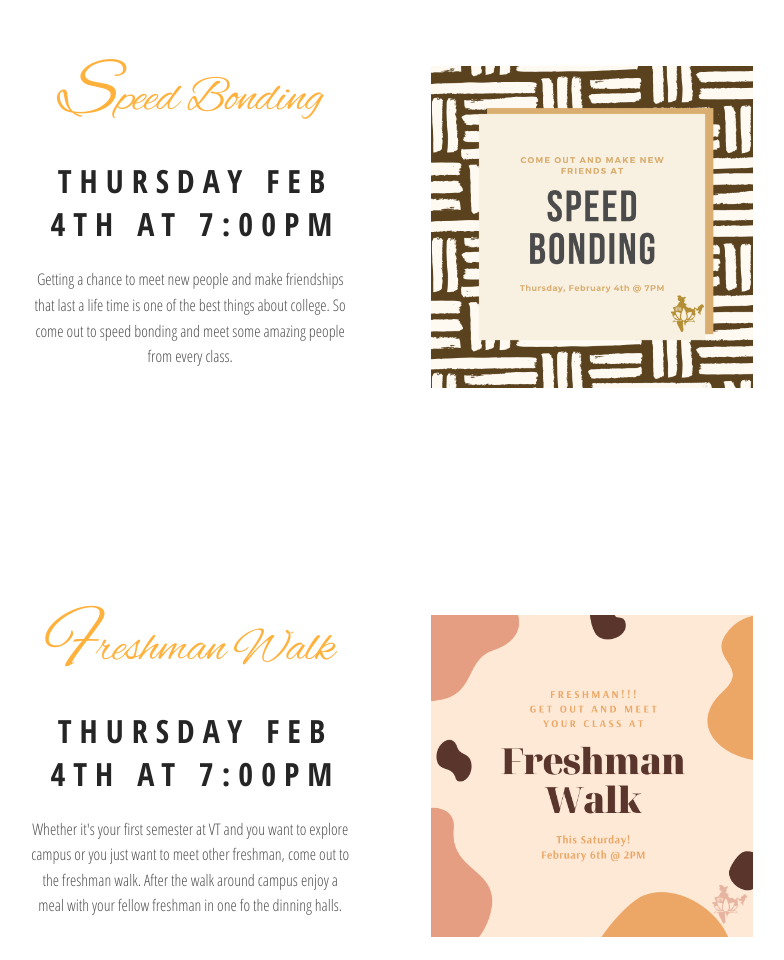
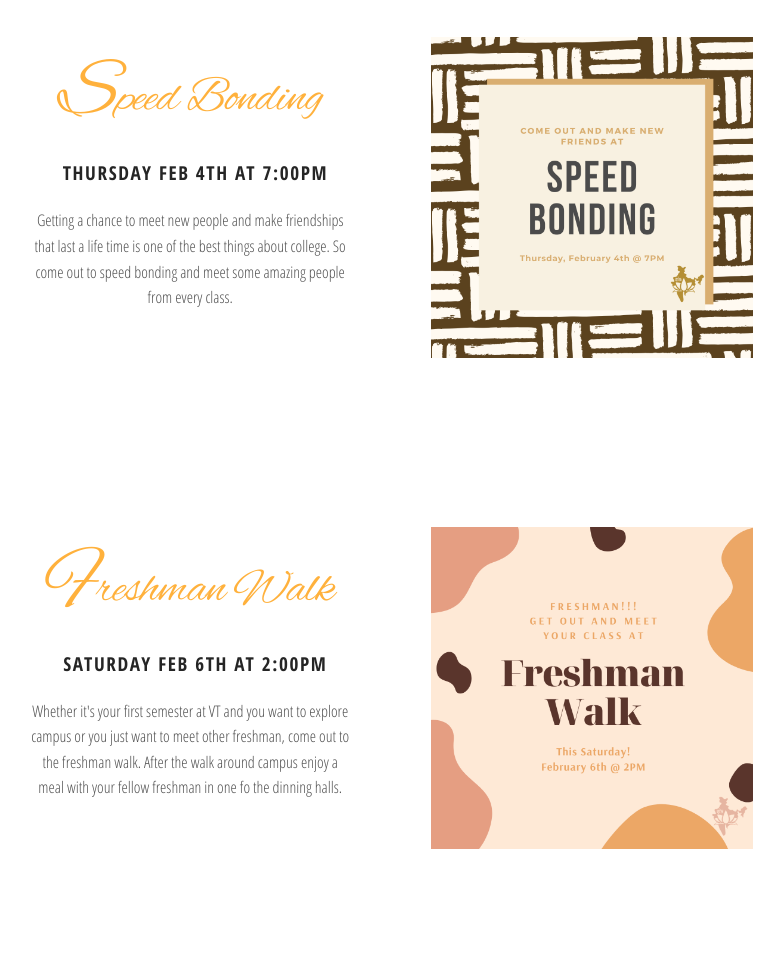
Before and after one commit to siaatvt/siaatvt.github.io, a plain HTML site: page events.html in a window 1280 px wide. Shown: the part 685-1645 px from the top of the page, without its empty margins (249-1033 px from the left). Drawn offline with nearby package versions, Linux system fonts and the light colour scheme; a web font is replaced by a local one.

Commit message:
Freshman Walk Date Change
Changed the freshman walk date and the font size of the dates.

```diff
--- a/events.html
+++ b/events.html
@@ -92,7 +92,7 @@
                             <span class="first-letter">F</span>reshman Walk
                         </h2>
                         <br>
-                        <h1 class="headline headline-dark">Thursday Feb 4th at 7:00pm</h1>
+                        <h1 class="headline headline-dark">Saturday Feb 6th at 2:00pm</h1>
                     </div>
                     <br>
                     <p>
--- a/styles.css
+++ b/styles.css
@@ -293,7 +293,8 @@ header {
 .headline-dark {
     color: var(--main-font-color-dark);
     margin-right: -.7rem;
-    font-size: 2rem;
+    font-size: 1.2rem;
+    letter-spacing: .1rem;
 }
 
 .global-headline .sub-headline {
```
